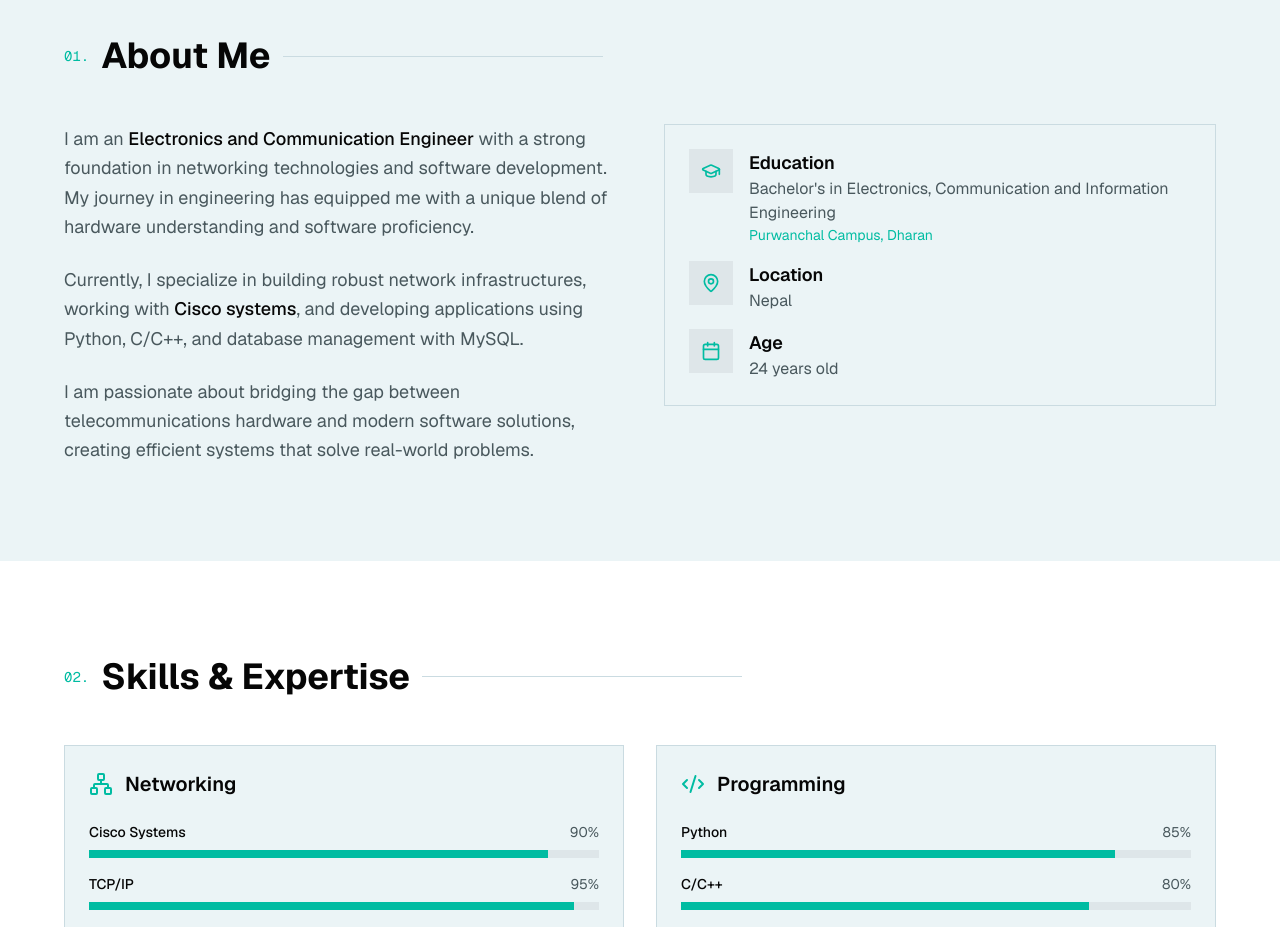
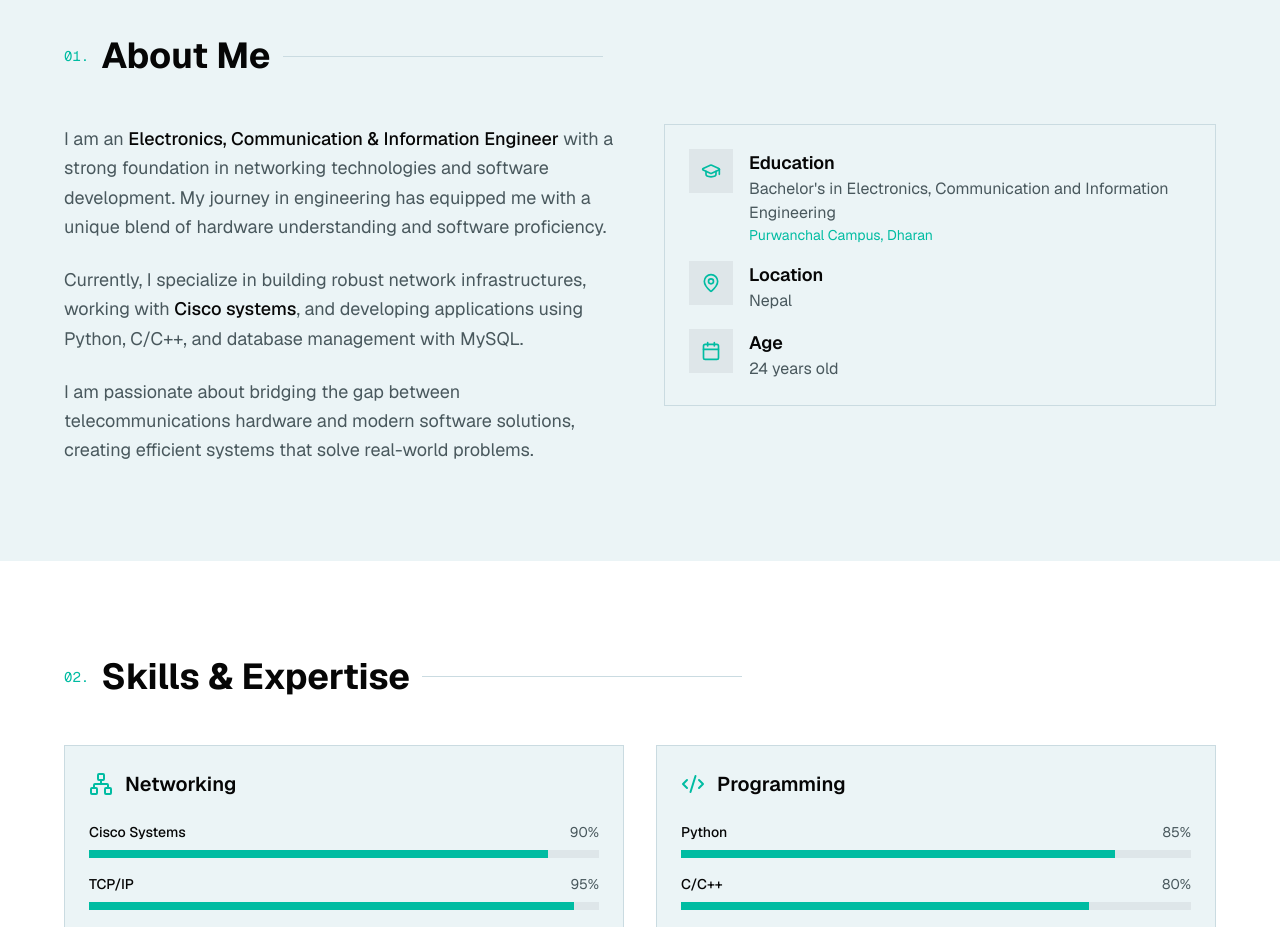
Before and after one commit to chaudharyankit076/My-Portfolio, a Next.js app: page / in a window 1280 px wide. Shown: the part 860-1787 px from the top of the page. Built offline with nearby package versions, Linux system fonts and the light colour scheme.

Commit message:
Update about-section.tsx

```diff
--- a/components/about-section.tsx
+++ b/components/about-section.tsx
@@ -25,7 +25,7 @@ export function AboutSection() {
             <p className="text-lg text-muted-foreground leading-relaxed">
               I am an{" "}
               <span className="text-foreground font-medium">
-                Electronics and Communication Engineer
+                Electronics, Communication & Information Engineer
               </span>{" "}
               with a strong foundation in networking technologies and software
               development. My journey in engineering has equipped me with a unique
```
